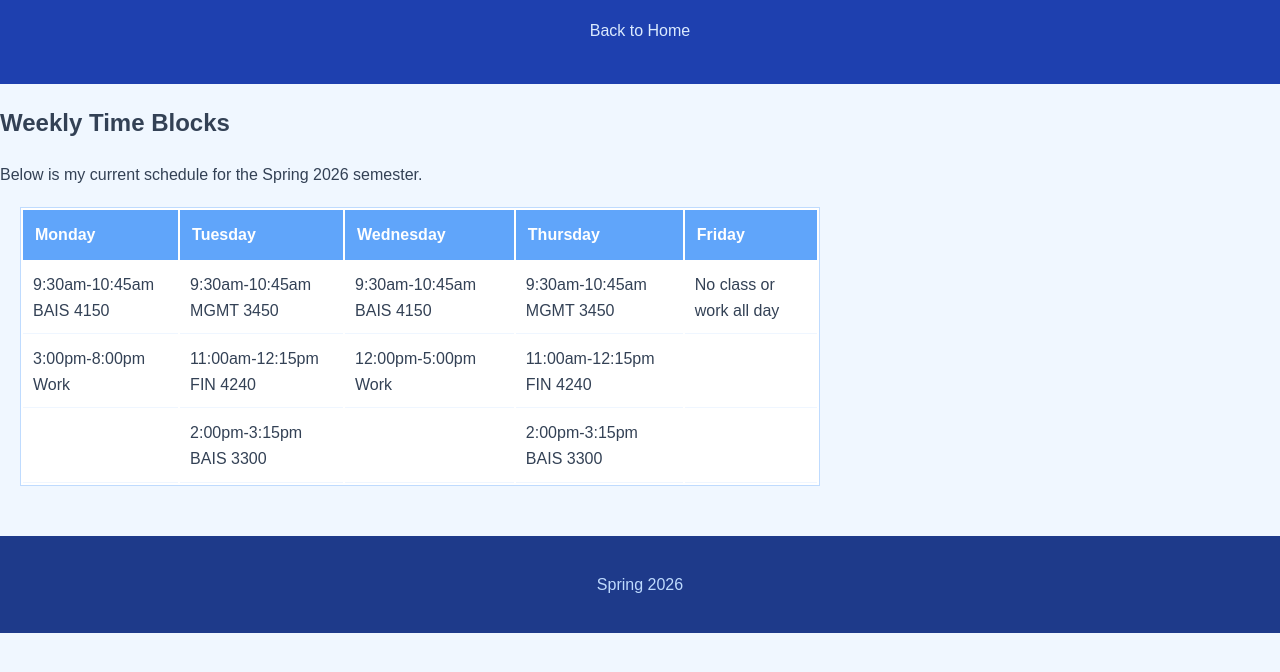
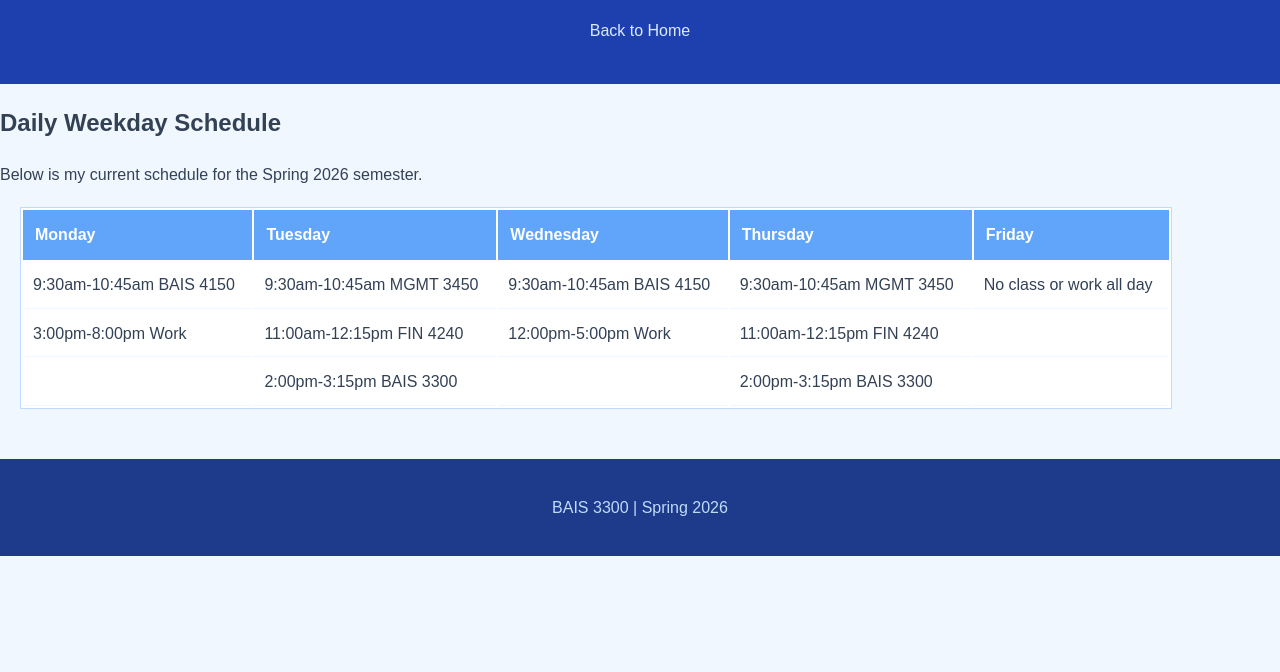
Before and after one commit to btsully/btsullivan-personal-webpage, a plain HTML site: page schedule.html in a window 1280 px wide. Shown: the part 116-788 px from the top of the page. Drawn offline with Linux system fonts and the light colour scheme.

Commit message:
Final revisions + gitignore
.gitignore file create and final edits made

```diff
--- a/schedule.html
+++ b/schedule.html
@@ -17,7 +17,7 @@
 
     <main>
         <section>
-            <h2>Weekly Time Blocks</h2>
+            <h2>Daily Weekday Schedule</h2>
             <p>Below is my current schedule for the Spring 2026 semester.</p>
 
             <table>
@@ -58,7 +58,7 @@
     </main>
 
     <footer>
-        <p>Spring 2026</p>
+        <p>BAIS 3300 | Spring 2026</p>
     </footer>
 
 </body>
--- a/style/stylesheet.css
+++ b/style/stylesheet.css
@@ -27,7 +27,6 @@ nav a:hover {
 
 table {
     width: 90%;
-    max-width: 800px;
     margin: 20px;
     background-color: #ffffff;
     border: 1px solid #bfdbfe;
```
Also changed, not shown: index.html (+5 -0 lines), 1 other file.
